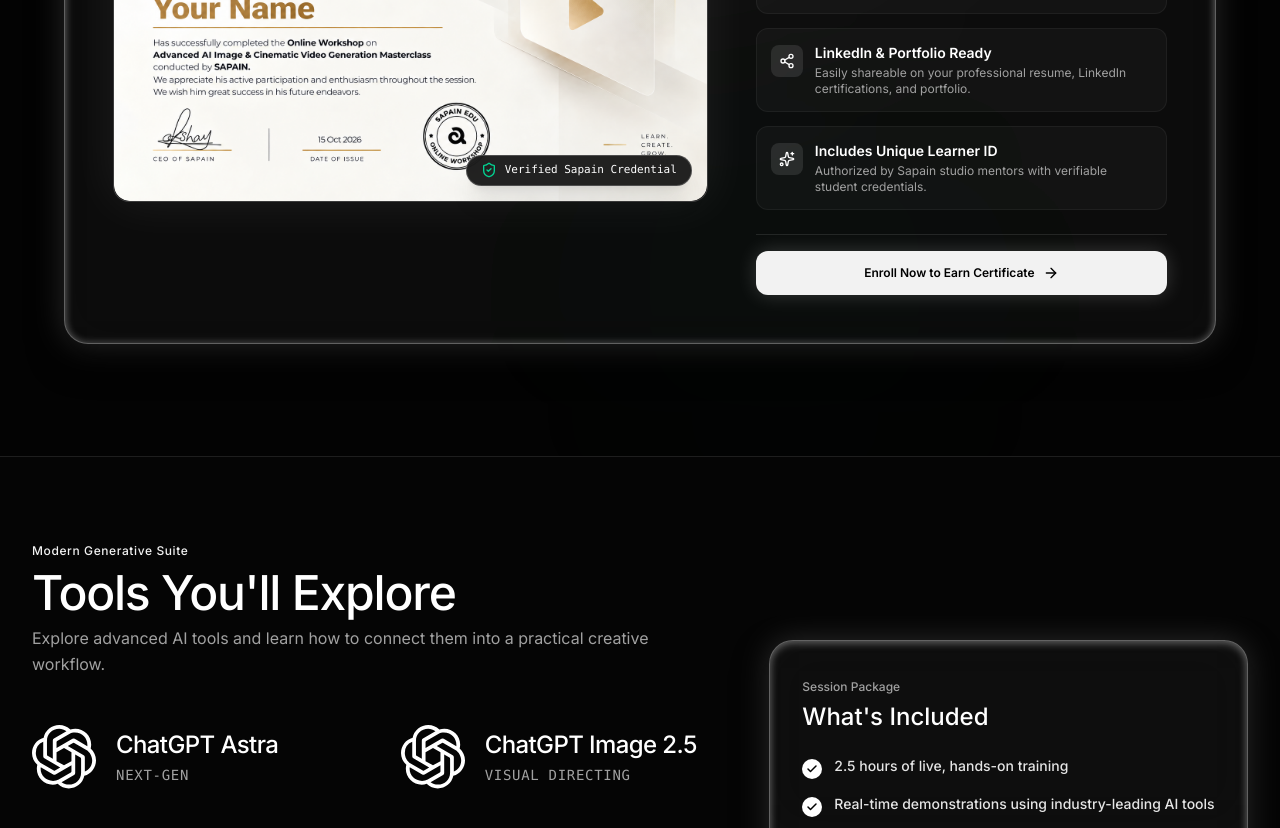
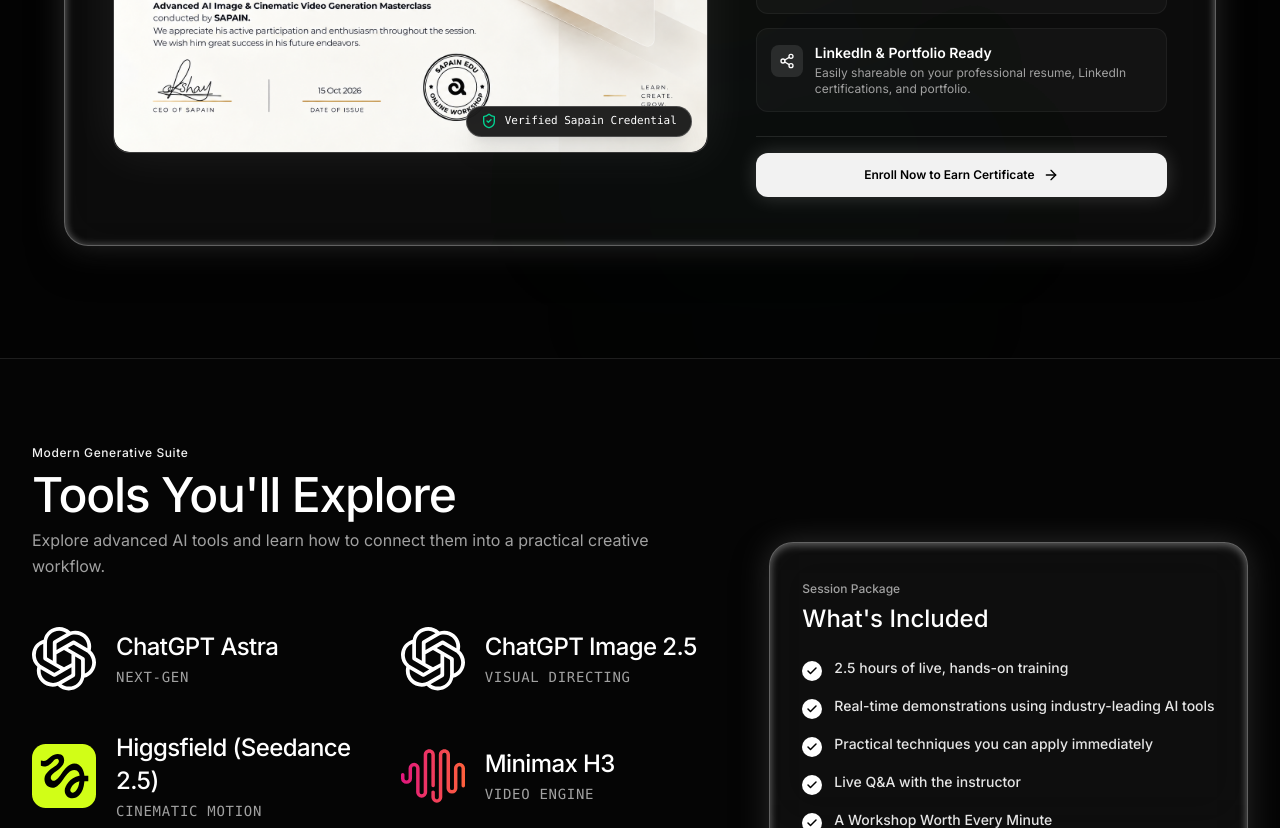
Before and after one commit to ckwebdevelopmentteam/Spain-webinar, a Next.js app: page / in a window 1280 px wide. Shown: the part 4900-5728 px from the top of the page. Built offline with nearby package versions, Linux system fonts and the light colour scheme; no server answers.

Commit message:
updated the cover image

```diff
--- a/components/sections/CourseCertificateSection.tsx
+++ b/components/sections/CourseCertificateSection.tsx
@@ -1,7 +1,7 @@
 'use client';
 
 import React from 'react';
-import { Award, CheckCircle2, ShieldCheck, Share2, Sparkles, ArrowRight } from 'lucide-react';
+import { Award, CheckCircle2, ShieldCheck, Share2, ArrowRight } from 'lucide-react';
 import { motion } from 'framer-motion';
 
 interface CourseCertificateSectionProps {
@@ -104,16 +104,6 @@
                     <p className="text-xs text-neutral-400 mt-0.5">Easily shareable on your professional resume, LinkedIn certifications, and portfolio.</p>
                   </div>
                 </div>
-
-                <div className="flex items-start gap-3 bg-white/[0.03] p-3.5 rounded-xl border border-white/5">
-                  <div className="w-8 h-8 rounded-lg bg-white/10 flex items-center justify-center text-white shrink-0 mt-0.5">
-                    <Sparkles className="w-4 h-4 text-white" />
-                  </div>
-                  <div>
-                    <h4 className="text-sm font-semibold text-white">Includes Unique Learner ID</h4>
-                    <p className="text-xs text-neutral-400 mt-0.5">Authorized by Sapain studio mentors with verifiable student credentials.</p>
-                  </div>
-                </div>
               </div>
 
               {/* Action Button */}
```
Also changed, not shown: public/youtube-cover.jpeg (added).
